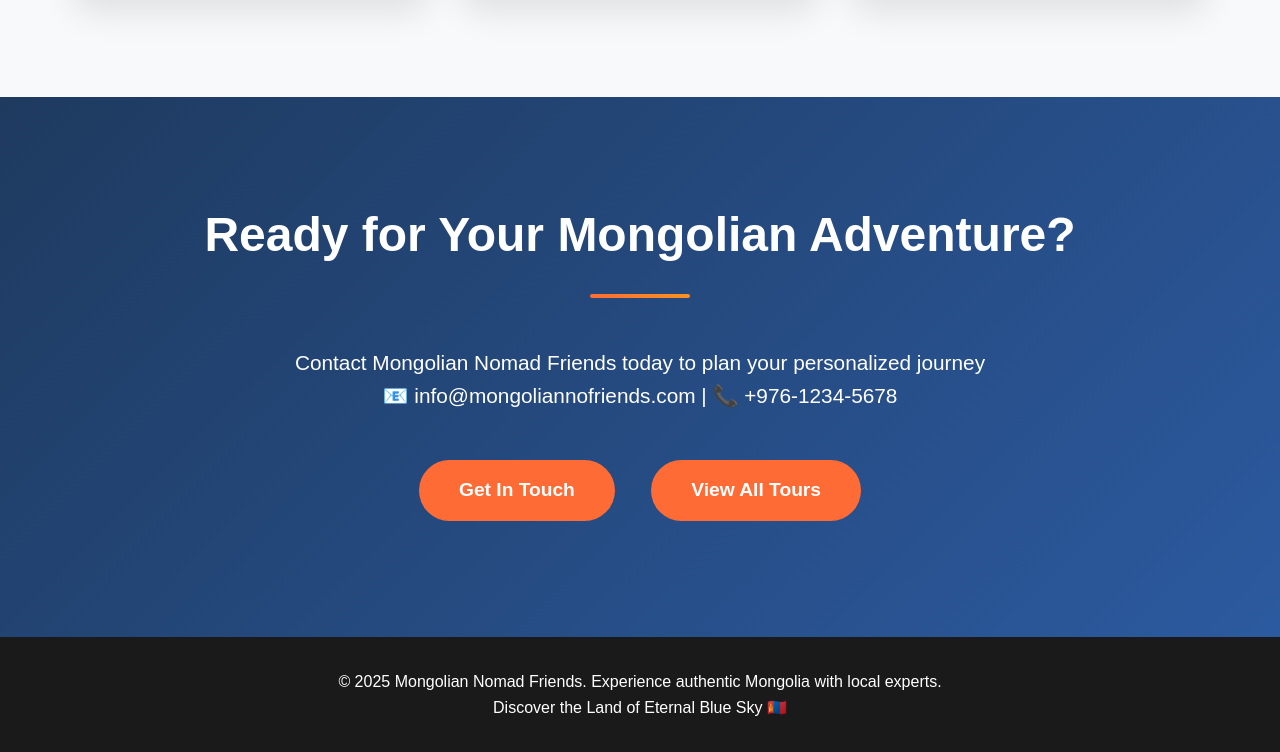
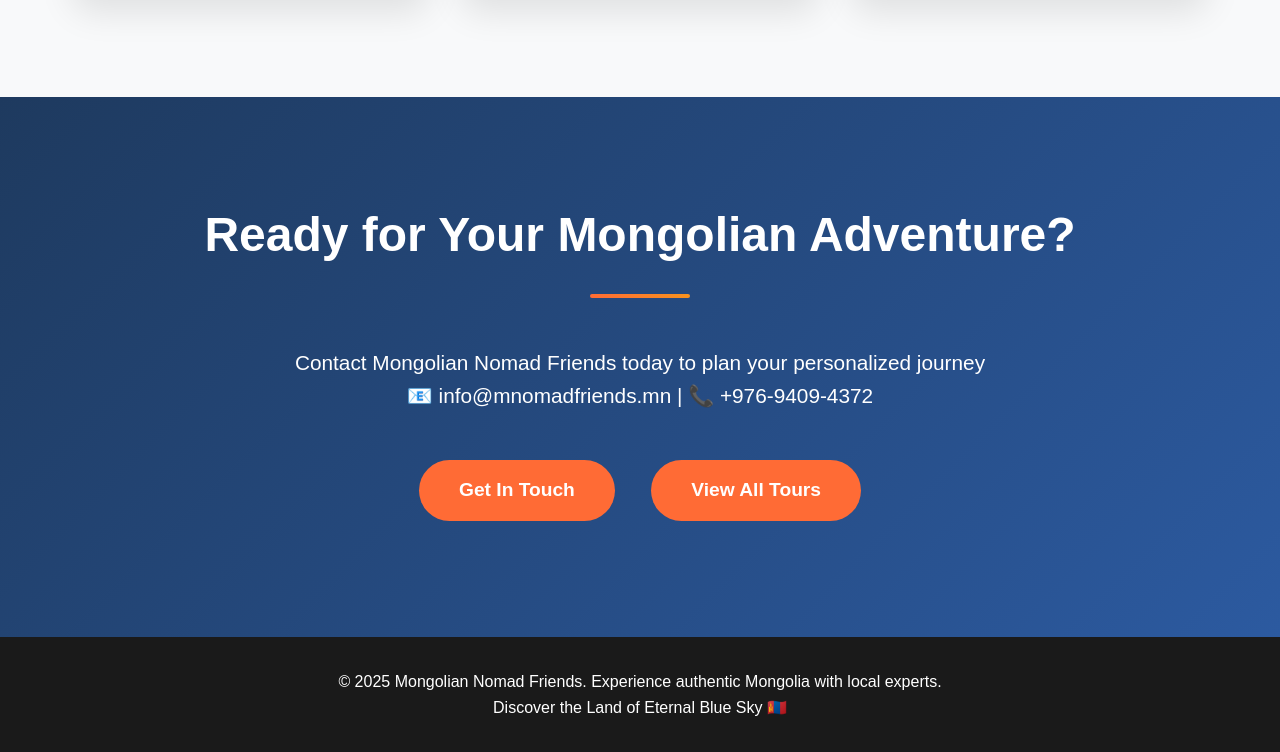
Before and after one commit to enkhzyaaa/mnomadfriends, a plain HTML site: page index.html in a window 1280 px wide. Shown: the part 4069-4821 px from the top of the page. Drawn offline with Linux system fonts and the light colour scheme.

Commit message:
Update index.html

```diff
--- a/index.html
+++ b/index.html
@@ -538,7 +538,7 @@
             <h2 class="section-title">Ready for Your Mongolian Adventure?</h2>
             <div class="contact-info">
                 <p>Contact Mongolian Nomad Friends today to plan your personalized journey</p>
-                <p>📧 info@mongoliannofriends.com | 📞 +976-1234-5678</p>
+                <p>📧 info@mnomadfriends.mn | 📞 +976-9409-4372</p>
             </div>
             <a href="mailto:info@mongoliannomadriends.com" class="contact-button">Get In Touch</a>
             <a href="#tours" class="contact-button">View All Tours</a>
```
